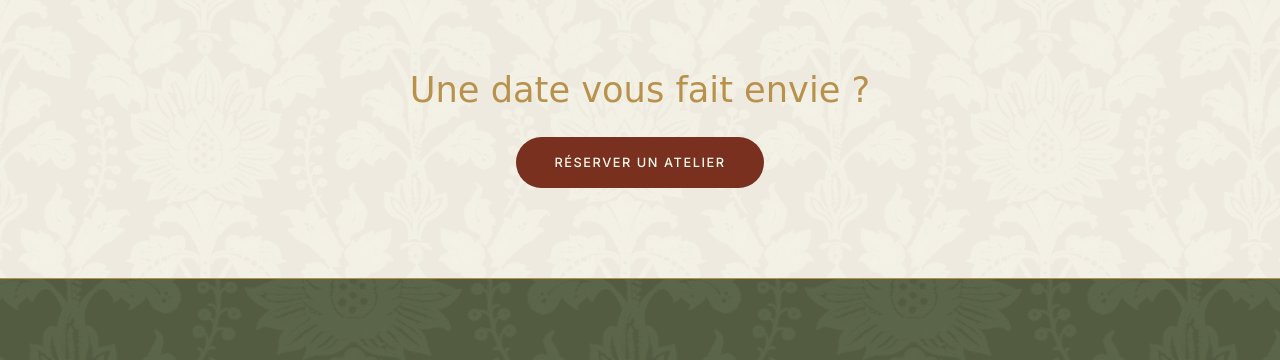
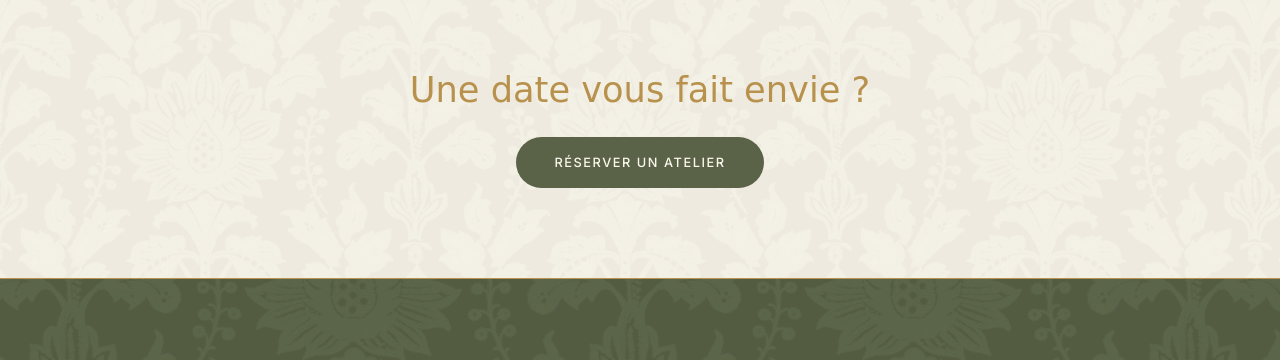
Before and after one commit to lyestriki-propulseo/maison-de-tara, a plain HTML site: page wandau-mdt/calendrier.html in a window 1280 px wide. Shown: the part 2190-2550 px from the top of the page. Drawn offline with nearby package versions, Linux system fonts and the light colour scheme; a web font is replaced by a local one.

Commit message:
feat(site): CTA calendrier 'Reserver un atelier' en vert
Co-Authored-By: Claude Opus 4.8 (1M context) <noreply@anthropic.com>

```diff
--- a/wandau-mdt/css/premium-calendrier.css
+++ b/wandau-mdt/css/premium-calendrier.css
@@ -416,7 +416,7 @@
 }
 .premium-calendrier .page-envoi__btn{
   display:inline-block;
-  background:var(--terracotta);
+  background:var(--mdt-olive-deep);
   color:var(--blanc);
   text-decoration:none;
   font-weight:500;
```
